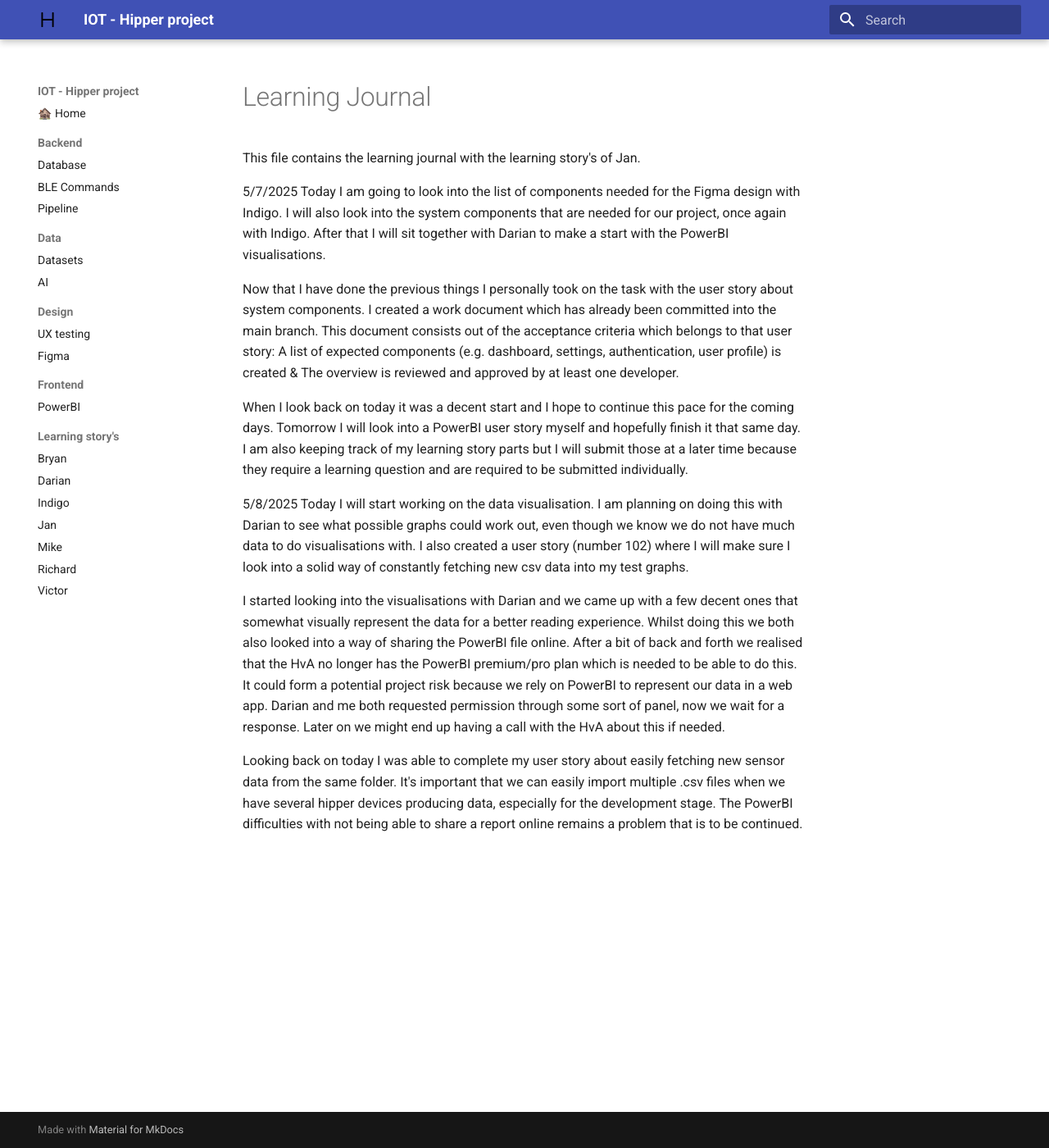
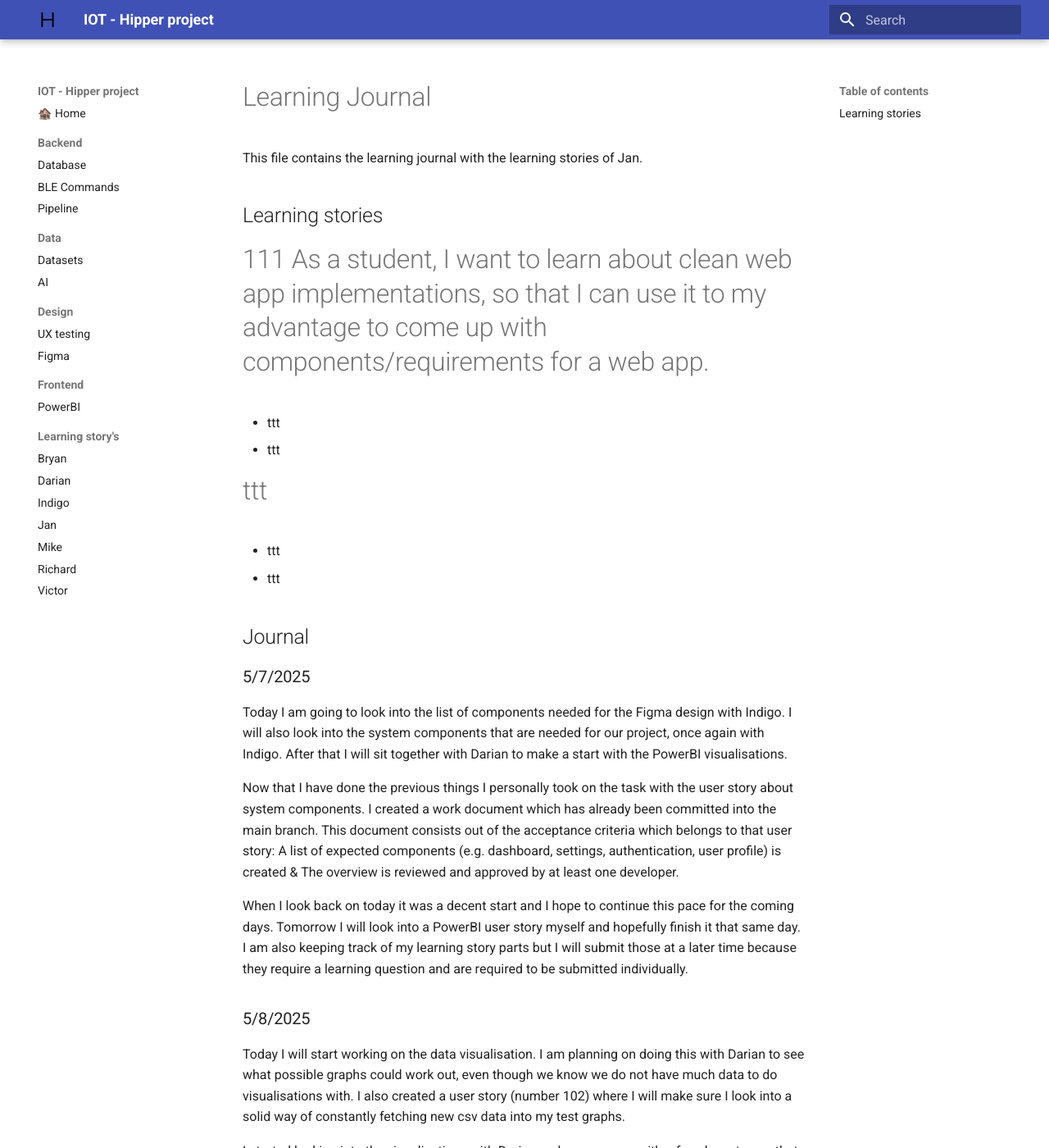
Before and after one commit to Vic-Warden/Digital-Life-Hipper-Monitoring, an MkDocs documentation site: the page built from docs/learning/journalJan.md, in a window 1280 px wide and 1400 px high. Shown: the whole window at 82% size. Built offline with MkDocs 1.6.1 and Material for MkDocs 9.7.7, drawn with Linux system fonts in a browser that asks for light colours.

Commit message:
added learning story question and adjusted layout

```diff
--- a/docs/learning/journalJan.md
+++ b/docs/learning/journalJan.md
@@ -1,15 +1,25 @@
 # Learning Journal
+This file contains the learning journal with the learning stories of Jan.
 
-This file contains the learning journal with the learning story's of Jan.
+## Learning stories
 
-5/7/2025
+#111 As a student, I want to learn about clean web app implementations, so that I can use it to my advantage to come up with components/requirements for a web app.
+* ttt
+* ttt
+
+#ttt
+* ttt
+* ttt
+## Journal
+
+### 5/7/2025
 Today I am going to look into the list of components needed for the Figma design with Indigo. I will also look into the system components that are needed for our project, once again with Indigo. After that I will sit together with Darian to make a start with the PowerBI visualisations.
 
 Now that I have done the previous things I personally took on the task with the user story about system components. I created a work document which has already been committed into the main branch. This document consists out of the acceptance criteria which belongs to that user story: A list of expected components (e.g. dashboard, settings, authentication, user profile) is created & The overview is reviewed and approved by at least one developer.
 
 When I look back on today it was a decent start and I hope to continue this pace for the coming days. Tomorrow I will look into a PowerBI user story myself and hopefully finish it that same day. I am also keeping track of my learning story parts but I will submit those at a later time because they require a learning question and are required to be submitted individually.
 
-5/8/2025
+### 5/8/2025
 Today I will start working on the data visualisation. I am planning on doing this with Darian to see what possible graphs could work out, even though we know we do not have much data to do visualisations with. I also created a user story (number 102) where I will make sure I look into a solid way of constantly fetching new csv data into my test graphs.
 
 I started looking into the visualisations with Darian and we came up with a few decent ones that somewhat visually represent the data for a better reading experience. Whilst doing this we both also looked into a way of sharing the PowerBI file online. After a bit of back and forth we realised that the HvA no longer has the PowerBI premium/pro plan which is needed to be able to do this. It could form a potential project risk because we rely on PowerBI to represent our data in a web app. Darian and me both requested permission through some sort of panel, now we wait for a response. Later on we might end up having a call with the HvA about this if needed.
```
